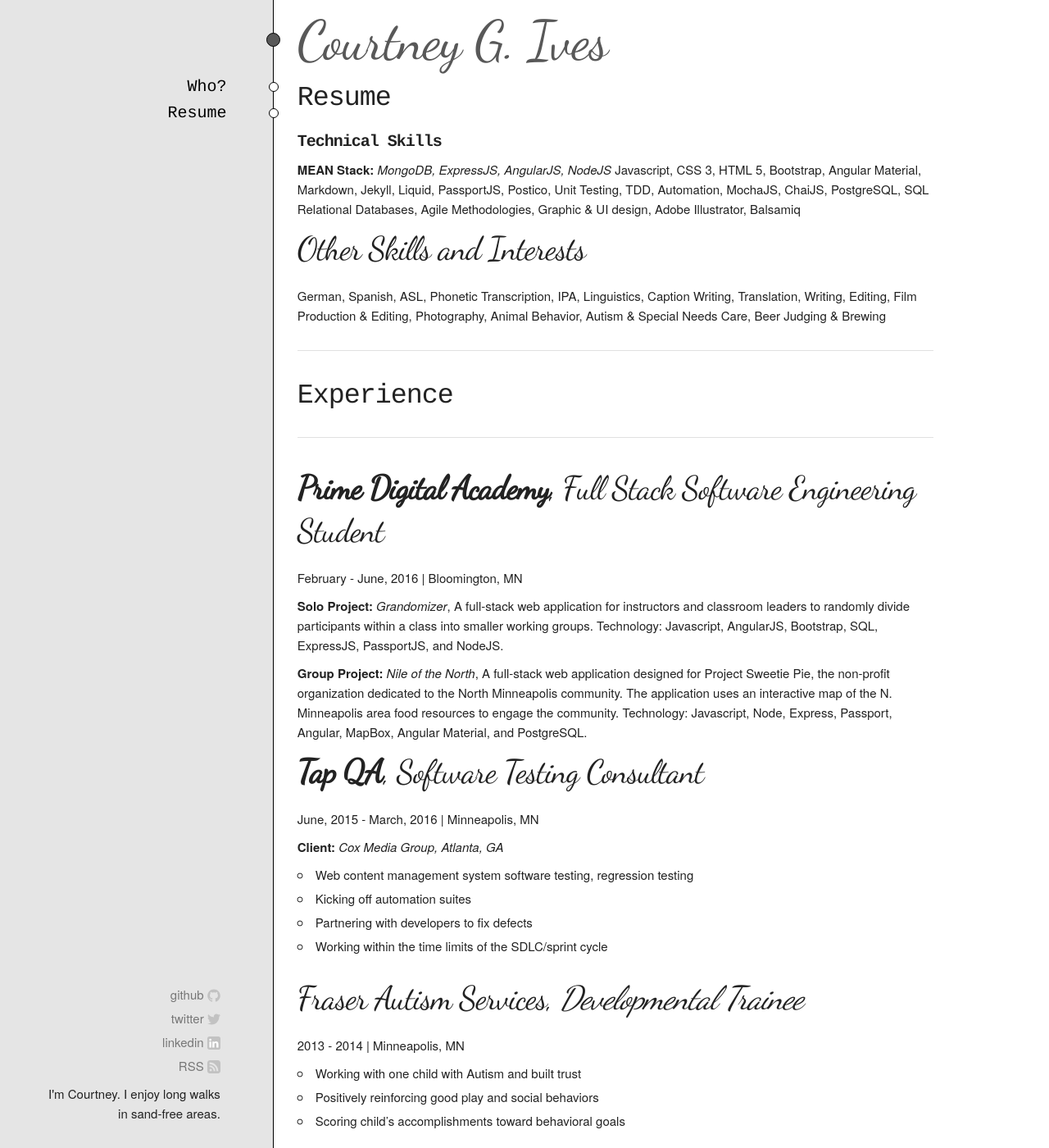
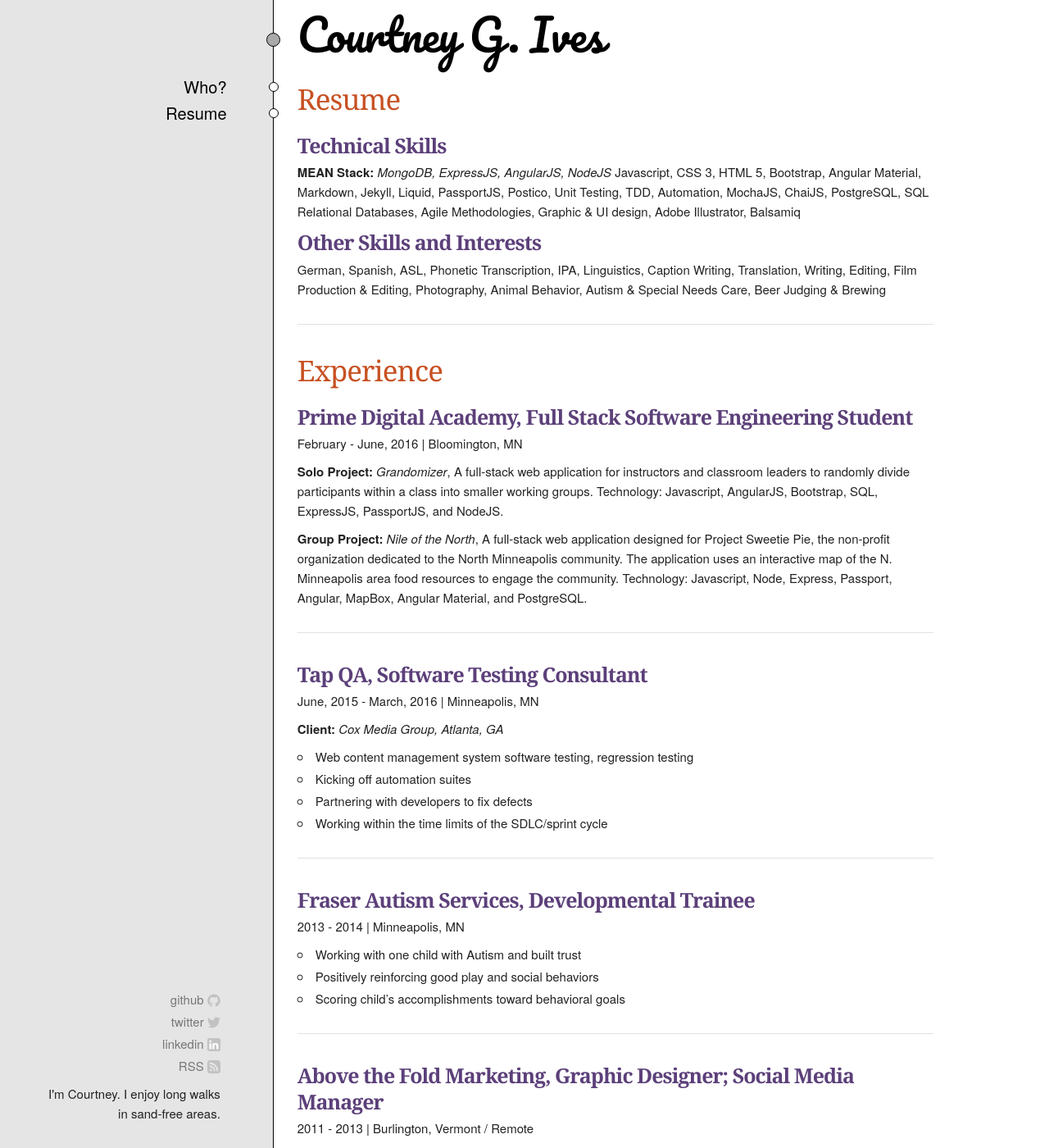
Before and after one commit to courtneygives/courtneygives.github.io, a Jekyll site: the page built from resume.markdown, in a window 1280 px wide and 1400 px high. Shown: the whole window at 82% size. Built offline with Jekyll 4.4.1, drawn with Linux system fonts in a browser that asks for light colours; a file with an impossible date is left out; some of the changed text lies outside the part shown.

Commit message:
updated site styles to be more whhhhimsical

```diff
--- a/_includes/head.html
+++ b/_includes/head.html
@@ -13,9 +13,9 @@
 
   <!-- FONT
   –––––––––––––––––––––––––––––––––––––––––––––––––– -->
-  <link href='https://fonts.googleapis.com/css?family=Dancing+Script' rel='stylesheet' type='text/css'>
+  <link href="https://fonts.googleapis.com/css?family=Pacifico|Comfortaa:400|Jura:400" rel="stylesheet" type="text/css">
 
-  <!-- CSS
+   <!-- CSS
   –––––––––––––––––––––––––––––––––––––––––––––––––– -->
 
   <link rel="stylesheet" href="/css/normalize.css">
--- a/_posts/2016-05-26-prime.markdown
+++ b/_posts/2016-05-26-prime.markdown
@@ -1,7 +1,7 @@
 ---
 layout: post
 title:  "Best Decision I Ever Made"
-date:   2016-26-05
+date:   2016-05-26
 categories: updates
 ---
 
--- a/css/site.css
+++ b/css/site.css
@@ -1,41 +1,38 @@
-h1, h2, h3, h4, h5, h6, .nav-page-link, .post-link {
-	font-family: Courier, monospace;
-	font-weight: 100;
+
+/* ::: Google Fonts :::
+font-family: 'Pacifico', 'Dancing Script', cursive;
+font-family: 'Comfortaa', 'Futura', sans-serif;
+font-family: 'Jura', sans-serif;
+font-family: 'Boogaloo', cursive;
+*/
+
+p {
+	margin-bottom: 10px;
+
 }
 
-h1 {
-	font-size: 25pt;
+h1{
+	font-family: 'Boogaloo', 'georgia', serif;
+	font-size: 35px;
+	color: #c75123;
 }
 
 h2 {
-	font-size: 15pt;
-	margin-bottom: 10px;
+	font-family: 'Boogaloo', 'georgia', serif;
 	font-weight: bold;
+	font-size: 25px;
+	color: #5c407a;
+	margin-bottom: 5px;
+
 }
 
-h3 {
-	font-size: 30pt;
-	font-family: 'Dancing Script', cursive;
-}
-
-h4 {
-	font-size: normal;
-}
-
-h5 {
-	font-size: normal;
-}
-
-h6 {
-	font-size: normal;
+h3{
+	font-family: 'Pacifico', cursive;
+	font-weight: bolder;
 }
 
 img {
 	max-width: 100%;
-}
-
-p {
-	margin-bottom: 10px;
 }
 
 body {
@@ -43,21 +40,21 @@
 }
 
 ul li {
-	margin-bottom: 5px;
+	margin-bottom: 3px;
 }
 
 .site-title {
 	margin-top: 10px;
 	display: block;
-	font-family: 'Dancing Script', cursive;
-	font-size: 50pt;
+	font-family: 'Pacifico', 'Dancing Script', cursive;
+	font-size: 40pt;
 	height: 60px;
 	float: left;
 	margin-left: 30px;
-	color: #585858;
+	color: black;
 }
 .site-title:hover {
-	color: black;
+	color: grey;
 }
 
 .background-provider {
@@ -130,11 +127,11 @@
 	height: 15px;
 	width: 15px;
 	margin-left: -38px;
-	background-color: #585858;
+	background-color: darkgrey;
 
 }
 .site-title:hover .marker-dot-right {
-	background-color: white;
+	background-color: #5c407a;
 }
 
 .nav-page-link {
@@ -165,7 +162,6 @@
 }
 
 .nav-page-link:hover {
-	text-decoration: underline;
 	color: black;
 }
 
--- a/resume.markdown
+++ b/resume.markdown
@@ -3,62 +3,67 @@
 title: Resume
 permalink: /resume/
 ---
-
-
 ## Technical Skills
 
 **MEAN Stack:** *MongoDB, ExpressJS, AngularJS, NodeJS*
 Javascript, CSS 3, HTML 5, Bootstrap, Angular Material, Markdown, Jekyll, Liquid, PassportJS, Postico, Unit Testing, TDD, Automation, MochaJS, ChaiJS, PostgreSQL, SQL Relational Databases, Agile Methodologies, Graphic & UI design, Adobe Illustrator, Balsamiq
 
-### Other Skills and Interests
+## Other Skills and Interests
 
 German, Spanish, ASL, Phonetic Transcription, IPA, Linguistics, Caption Writing, Translation, Writing, Editing, Film Production & Editing, Photography, Animal Behavior, Autism & Special Needs Care, Beer Judging & Brewing
 
 ---
+
 # Experience
----
 
-### **Prime Digital Academy**, Full Stack Software Engineering Student
+
+## **Prime Digital Academy**, Full Stack Software Engineering Student
 February - June, 2016 | Bloomington, MN
 
 **Solo Project:** *Grandomizer*, A full-stack web application for instructors and classroom leaders to randomly divide participants within a class into smaller working groups. Technology: Javascript, AngularJS, Bootstrap, SQL, ExpressJS, PassportJS, and NodeJS.
 
 **Group Project:** *Nile of the North*, A full-stack web application designed for Project Sweetie Pie, the non-profit organization dedicated to the North Minneapolis community. The application uses an interactive map of the N. Minneapolis area food resources to engage the community. Technology: Javascript, Node, Express, Passport, Angular, MapBox, Angular Material, and PostgreSQL.
 
+---
 
-
-### **Tap QA**, Software Testing Consultant
+## Tap QA, Software Testing Consultant
 June, 2015 - March, 2016 | Minneapolis, MN
 
 **Client:** *Cox Media Group, Atlanta, GA*
+
 - Web content management system software testing, regression testing
 - Kicking off automation suites
 - Partnering with developers to fix defects
 - Working within the time limits of the SDLC/sprint cycle
 
+---
 
-### Fraser Autism Services, *Developmental Trainee*
+## Fraser Autism Services, Developmental Trainee
 2013 - 2014 | Minneapolis, MN
 
 - Working with one child with Autism and built trust
 - Positively reinforcing good play and social behaviors
 - Scoring child's accomplishments toward behavioral goals
 
-### Above the Fold Marketing, *Graphic Designer; Social Media Manager*
+---
+
+## Above the Fold Marketing, Graphic Designer; Social Media Manager
 2011 - 2013 | Burlington, Vermont / Remote
 
 - Designing graphic media for clients; designing web sites
 - Providing social media content for clients' social media feeds, including Twitter, Facebook, and Google+
 
+---
 
-### Northern Star Council BSA, *Special Needs Program Leader*
+## Northern Star Council BSA, Special Needs Program Leader
 2011 - 2012 | Golden Valley, MN
 
 - Planning and performing monthly visits to 50 group homes and special education programs in the Twin Cities area
 - Assisting participants with creative and educational projects
 
+---
 
-### Hampshire College Media Services, *Media Assistant*
+## Hampshire College Media Services, Media Assistant
 2007 - 2011 | Amherst, MA
 
 - Screening films, editing filmed Hampshire events
@@ -66,38 +71,41 @@
 - Checking sound and video equipment in and out
 - Helping students choose suitable equipment
 
+---
 
-### Carol's Hungry Mind Café, *Barista & Cashier*
+## Carol's Hungry Mind Café, Barista & Cashier
 2006 - 2008 | Middlebury, VT
 
 - Customer service, cash handling, and coffee magic
 
 ---
+
 # Education
----
-### Full-Stack Software Engineering Certification
+
+## Full-Stack Software Engineering Certification
 Prime Digital Academy, 2016 | Bloomington, MN
 
 Prime Digital Academy is an 18-week, intensive program designed to prepare students for employment in the software development field. The program focuses on the JavaScript- based MEAN stack (MongoDB, ExpressJS, AngularJS, and NodeJS) with a strong focus on team-based projects and real-world business needs. In addition to teaching hard technical skills, Prime prepares students to be effective in the field as learners, communicators, and team members.
 
+---
 
-
-### Communicative Disorders Post-baccalaureate
+## Communicative Disorders Post-baccalaureate
 UW-River Falls, 2015 | River Falls, WI
 
---
+---
 
-### Bachelor of Liberal Arts
+## Bachelor of Liberal Arts
 Hampshire College, 2011 | Amherst, MA
 
 **Senior Thesis:** Transcribed, translated, captioned the German film, Vaya Con Dios, and researched translation loss
 
 ---
+
 # Volunteer Work
----
 
-### Saint Paul Public Schools: *Focus Beyond*
-*Speech Pathology Volunteer*, 2013 - 2014 | Saint Paul, MN
+
+## Saint Paul Public Schools: Focus Beyond
+Speech Pathology Volunteer, 2013 - 2014 | Saint Paul, MN
 
 - Programming augmentative communication devices
 - Assisting and observing teens with disabilities
```
Also changed, not shown: Gemfile.lock.
